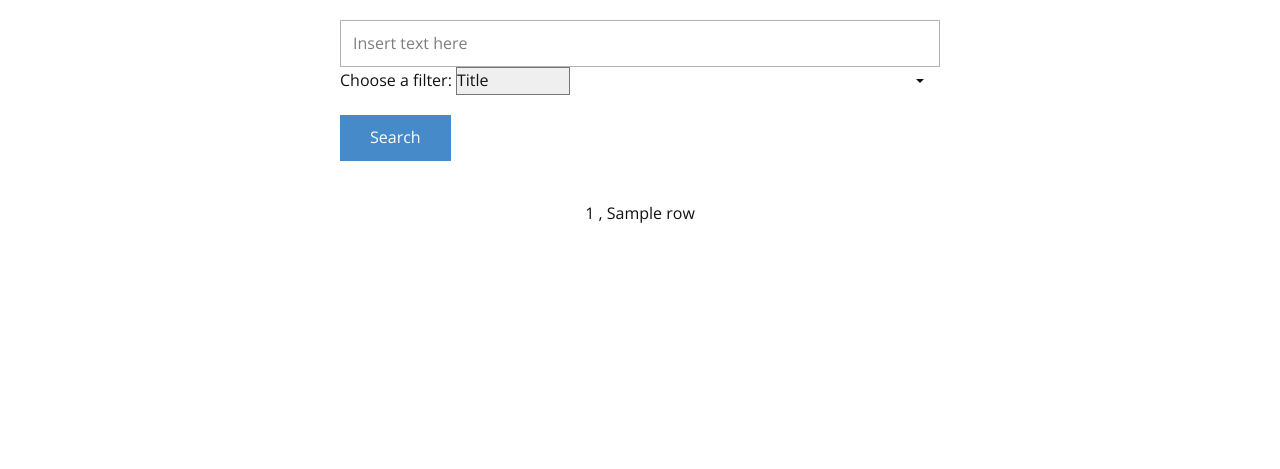
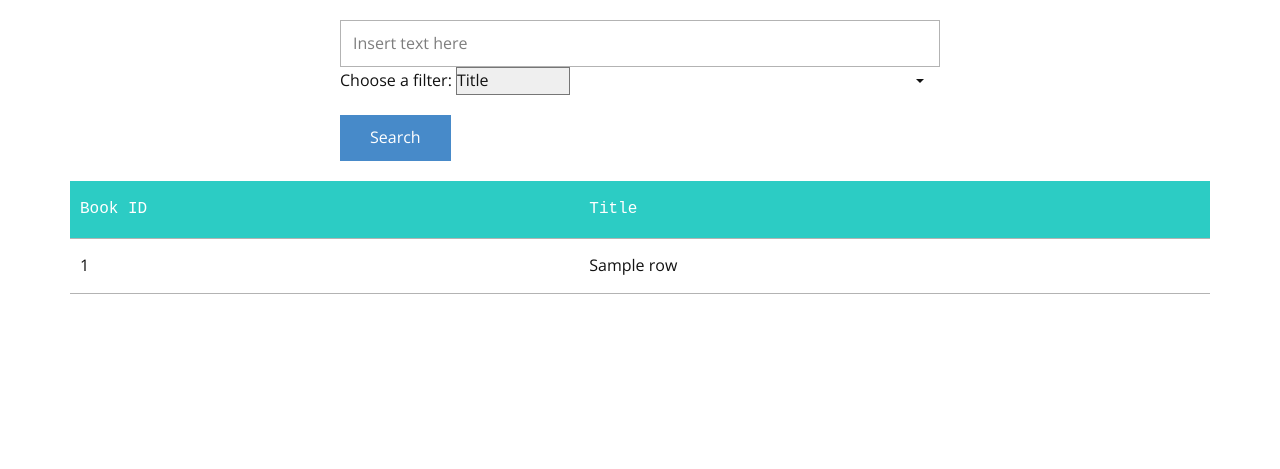
Before and after one commit to yokester98/Integrated-Library-Management-System, a Flask app: template templates/Search.html in a window 1280 px wide. Shown: the part 213-682 px from the top of the page. Run offline with Flask 2, Linux system fonts and the light colour scheme; the template is opened without the code that fills it: most values are stand-ins (such as "Sample title", 1, 10 or a date in 2020); parts of the project's set-up code (start-up, migrations or seed data) failed here and were passed over; some web fonts are replaced.

Commit message:
Add files via upload

```diff
--- a/templates/Search.html
+++ b/templates/Search.html
@@ -204,14 +204,27 @@
           </div>
         </div>
         </form>
-        <p></p>
-        <center>
-        {% for item in data %}
-            <tr>
-                <td> {{item[0]}} , {{item[1]}}</td>
-                </br>
-            </tr>
-        {% endfor %}
-        </center>
-    </body>
+        <section class="u-align-center u-clearfix u-section-2" id="carousel_0529">
+          <div class="u-clearfix u-sheet u-sheet-1">
+            <div class="u-expanded-width u-table u-table-responsive u-table-1">
+              <table class="u-table-entity u-table-entity-1">
+                <thead class="u-custom-font u-font-courier-new u-palette-4-base u-table-header u-table-header-1">
+                  <tr style="height: 58px;">
+                    <th class="u-table-cell">Book ID</th>
+                    <th class="u-table-cell">Title</th>
+                  </tr>
+                </thead>
+                <tbody class="u-table-body">
+                    {% for item in data %}
+                    <tr style="height: 55px;">
+                      <td class="u-border-1 u-border-grey-30 u-border-no-left u-border-no-right u-table-cell"{{ cell }}> {{item[0]}}</td>
+                      <td class="u-border-1 u-border-grey-30 u-border-no-left u-border-no-right u-table-cell"{{ cell }}> {{item[1]}}</td>
+                  </tr>
+              {% endfor %}
+          </tbody>
+        </table>
+      </div>
+    </div>
+  </section>
+  </body>
 </html>
```
